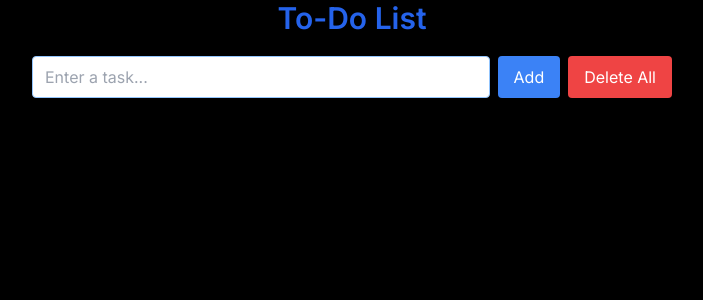
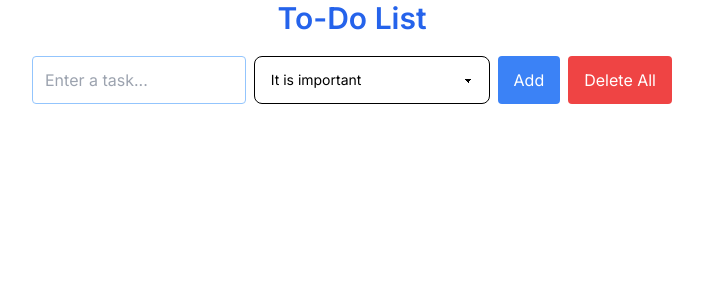
Before and after one commit to Amirmohamadhejazi/Super-Application, a Next.js app: page / in a window 1280 px wide. Shown: the top 300 px of the page, without its empty margins (288-991 px from the left). Built offline with nearby package versions, Linux system fonts and the light colour scheme.

Commit message:
fix bugs

```diff
--- a/package.json
+++ b/package.json
@@ -13,6 +13,7 @@
     "@types/react": "18.2.21",
     "@types/react-dom": "18.2.7",
     "autoprefixer": "10.4.15",
+    "daisyui": "^3.9.3",
     "eslint": "8.49.0",
     "eslint-config-next": "13.4.19",
     "fast-sort": "^3.4.0",
--- a/postcss.config.js
+++ b/postcss.config.js
@@ -1,6 +1,6 @@
 module.exports = {
-  plugins: {
-    tailwindcss: {},
-    autoprefixer: {},
-  },
-}
+    plugins: {
+        tailwindcss: {},
+        autoprefixer: {}
+    }
+};
--- a/src/app/components/TodoApp/TodoApp.tsx
+++ b/src/app/components/TodoApp/TodoApp.tsx
@@ -4,16 +4,20 @@ import { toast } from 'react-toastify';
 
 import { AnimatePresence, motion } from 'framer-motion';
 import { BsFillTrash3Fill } from 'react-icons/bs';
+import { AiOutlineStar } from 'react-icons/ai';
 
 interface ITodo {
     nameTodo: string;
     createTime: string;
+    important: string;
     id: number;
 }
 
 const TodoApp = () => {
     const [todo, setTodo] = useState<ITodo[]>([]);
     const [task, setTask] = useState('');
+    const [selectImportant, setSelectImportant] = useState<string>('1');
+    console.log(todo);
 
     const addTodo = (data: any) => {
         data.preventDefault();
@@ -25,6 +29,7 @@ const TodoApp = () => {
             const newData: ITodo = {
                 nameTodo: task,
                 createTime: dateCreate,
+                important: selectImportant ? selectImportant : '1',
                 id: new Date().getTime()
             };
             setTask('');
@@ -49,7 +54,7 @@ const TodoApp = () => {
     };
 
     return (
-        <div className="h-screen w-1/2 flex flex-col ">
+        <div className="h-screen w-1/2 flex flex-col items-center ">
             <h1 className="text-3xl font-semibold text-center mb-5 text-blue-600">To-Do List</h1>
 
             <form className="flex space-x-2 whitespace-nowrap" onSubmit={(event) => addTodo(event)}>
@@ -60,6 +65,18 @@ const TodoApp = () => {
                     value={task}
                     onChange={(event) => setTask(event.target.value)}
                 />
+                <select
+                    className="select select-bordered w-full max-w-xs"
+                    defaultValue={selectImportant}
+                    onChange={(e) => setSelectImportant(e.target.value)}
+                >
+                    <option disabled selected>
+                        How important is it?
+                    </option>
+                    <option value={1}>It is important</option>
+                    <option value={2}>Its importance is moderate</option>
+                    <option value={3}>No matter</option>
+                </select>
                 <motion.button
                     whileHover={{ scale: 1.05 }}
                     whileTap={{ scale: 0.9 }}
@@ -78,20 +95,32 @@ const TodoApp = () => {
                     Delete All
                 </motion.button>
             </form>
-            <div className="mt-5 flex flex-grow  flex-col gap-y-4 pr-2 overflow-y-auto ">
+            <div className="mt-5 flex flex-grow  flex-col gap-y-4  overflow-y-auto text-white">
                 <AnimatePresence>
-                    {todo.map((todoItems, index) => (
+                    {todo.map((todoItems) => (
                         <motion.div
                             layout
                             animate={{ scale: 1, opacity: 1 }}
                             exit={{ scale: 0.8, opacity: 0 }}
                             transition={{ type: 'spring' }}
                             key={todoItems.id}
-                            className={`grid grid-cols-3 bg-[#3C486B] items-center px-3 py-3 rounded-md gap-x-10 `}
+                            className={`grid grid-cols-3  items-center px-3 py-3 bg-[#3C486B] rounded-md gap-x-10 `}
                         >
-                            <span className="text-lg text-ellipsis overflow-hidden" title={todoItems.nameTodo}>
-                                {todoItems.nameTodo}
-                            </span>
+                            <div
+                                className="flex items-center gap-x-1 text-lg text-ellipsis overflow-hidden"
+                                title={todoItems.nameTodo}
+                            >
+                                <AiOutlineStar
+                                    className={`text-lg  ${
+                                        todoItems.important === '1'
+                                            ? 'text-yellow-400'
+                                            : todoItems.important === '2'
+                                            ? 'text-yellow-600'
+                                            : todoItems.important === '3' && 'text-yellow-800'
+                                    }`}
+                                />
+                                <span>{todoItems.nameTodo}</span>
+                            </div>
                             <span
                                 className="text-sm text-gray-400 text-ellipsis overflow-hidden"
                                 title={todoItems.createTime}
--- a/src/app/layout.tsx
+++ b/src/app/layout.tsx
@@ -1,4 +1,4 @@
-import { ToastContainer, toast } from 'react-toastify';
+import { ToastContainer } from 'react-toastify';
 import 'react-toastify/dist/ReactToastify.css';
 import './globals.css';
 import { Inter } from 'next/font/google';
@@ -8,7 +8,7 @@ const inter = Inter({ subsets: ['latin'] });
 export default function RootLayout({ children }: { children: React.ReactNode }) {
     return (
         <html lang="en">
-            <body className={`${inter.className}  select-none bg-black text-white`}>
+            <body className={`${inter.className}  select-none  `}>
                 <div className=" container mx-auto">{children}</div>
                 <ToastContainer />
             </body>
--- a/tailwind.config.ts
+++ b/tailwind.config.ts
@@ -1,20 +1,22 @@
-import type { Config } from 'tailwindcss'
+import type { Config } from 'tailwindcss';
 
 const config: Config = {
     content: [
         './src/pages/**/*.{js,ts,jsx,tsx,mdx}',
         './src/components/**/*.{js,ts,jsx,tsx,mdx}',
-    './src/app/**/*.{js,ts,jsx,tsx,mdx}',
+        './src/app/**/*.{js,ts,jsx,tsx,mdx}'
     ],
+    daisyui: {
+        themes: []
+    },
     theme: {
         extend: {
             backgroundImage: {
                 'gradient-radial': 'radial-gradient(var(--tw-gradient-stops))',
-        'gradient-conic':
-          'conic-gradient(from 180deg at 50% 50%, var(--tw-gradient-stops))',
+                'gradient-conic': 'conic-gradient(from 180deg at 50% 50%, var(--tw-gradient-stops))'
+            }
+        }
     },
-    },
-  },
-  plugins: [],
-}
-export default config
+    plugins: [require('daisyui')]
+};
+export default config;
```
Also changed, not shown: src/app/globals.css (line endings or trailing spaces), 1 other file (tests, documents, lock files or other folders). Lines whose indentation alone changed are shown as unchanged.
